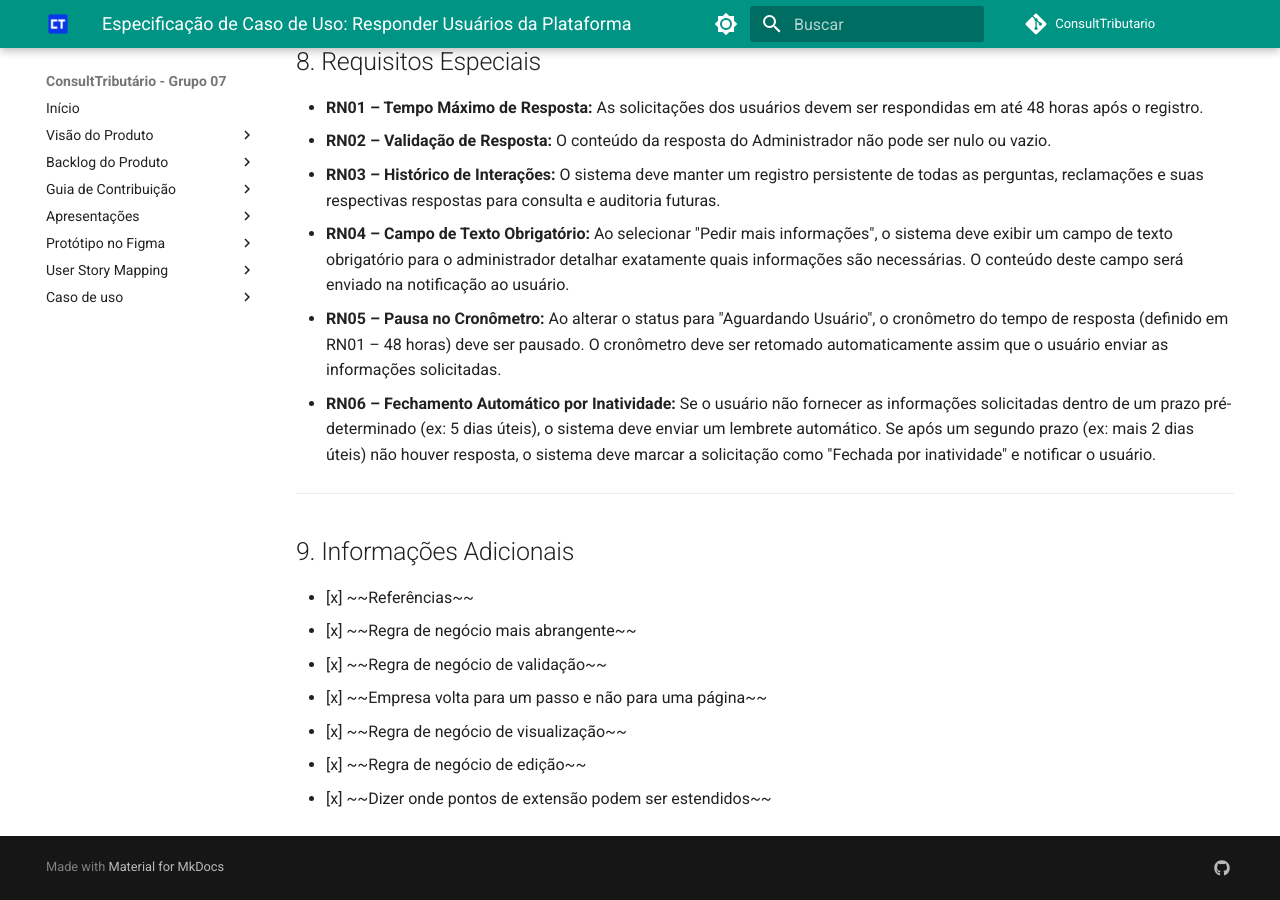
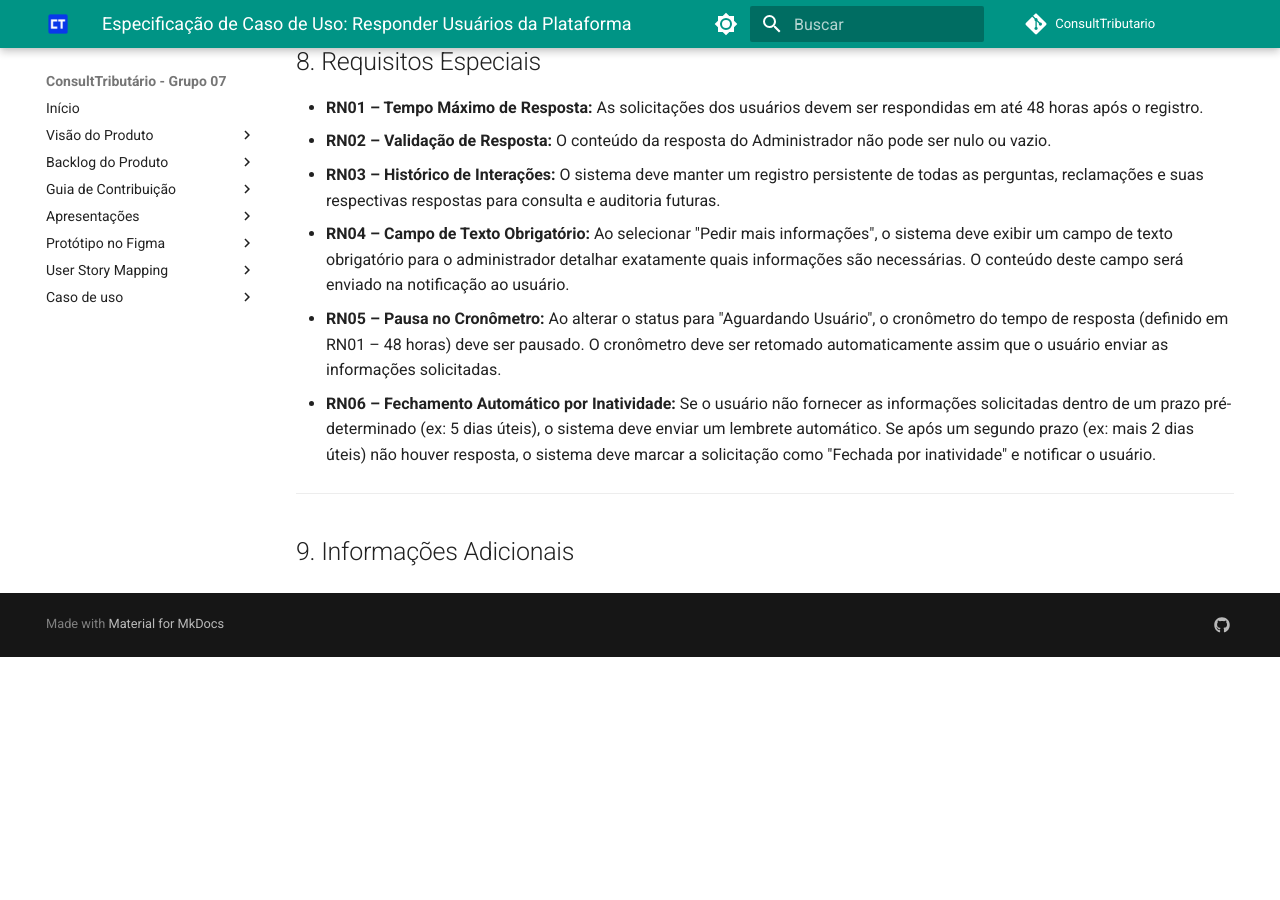
Before and after one commit to mdsreq-fga-unb/2025.1-T02-ConsultTributario, an MkDocs documentation site: the page built from docs/CasosDeUso/specD.md, in a window 1280 px wide and 900 px high, scrolled down 2446 px. Built offline with MkDocs 1.6.1 and Material for MkDocs 9.7.7, drawn with Linux system fonts in a browser that asks for light colours; comment, search, counter and statistics services are not loaded; after the commit the page ends 3103 px from its top, so only the background shows below that.

Commit message:
Update specD.md

```diff
--- a/docs/CasosDeUso/specD.md
+++ b/docs/CasosDeUso/specD.md
@@ -90,11 +90,3 @@ Este caso de uso detalha como o **Administrador do Sistema** gerencia as dúvida
 ---
 
 ## 9. Informações Adicionais
-
-- [x] ~~Referências~~
-- [x] ~~Regra de negócio mais abrangente~~
-- [x] ~~Regra de negócio de validação~~
-- [x] ~~Empresa volta para um passo e não para uma página~~
-- [x] ~~Regra de negócio de visualização~~
-- [x] ~~Regra de negócio de edição~~
-- [x] ~~Dizer onde pontos de extensão podem ser estendidos~~
```
